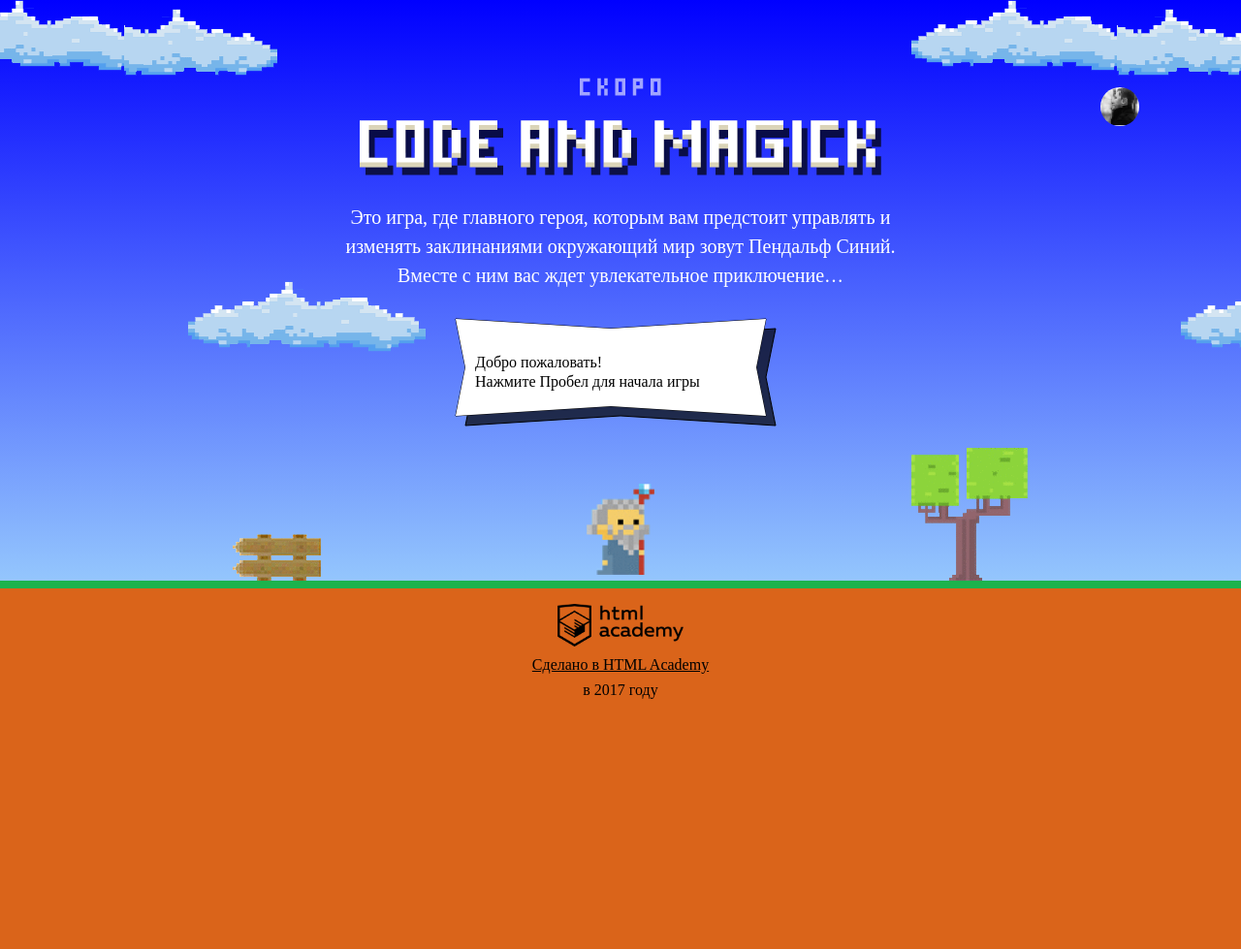
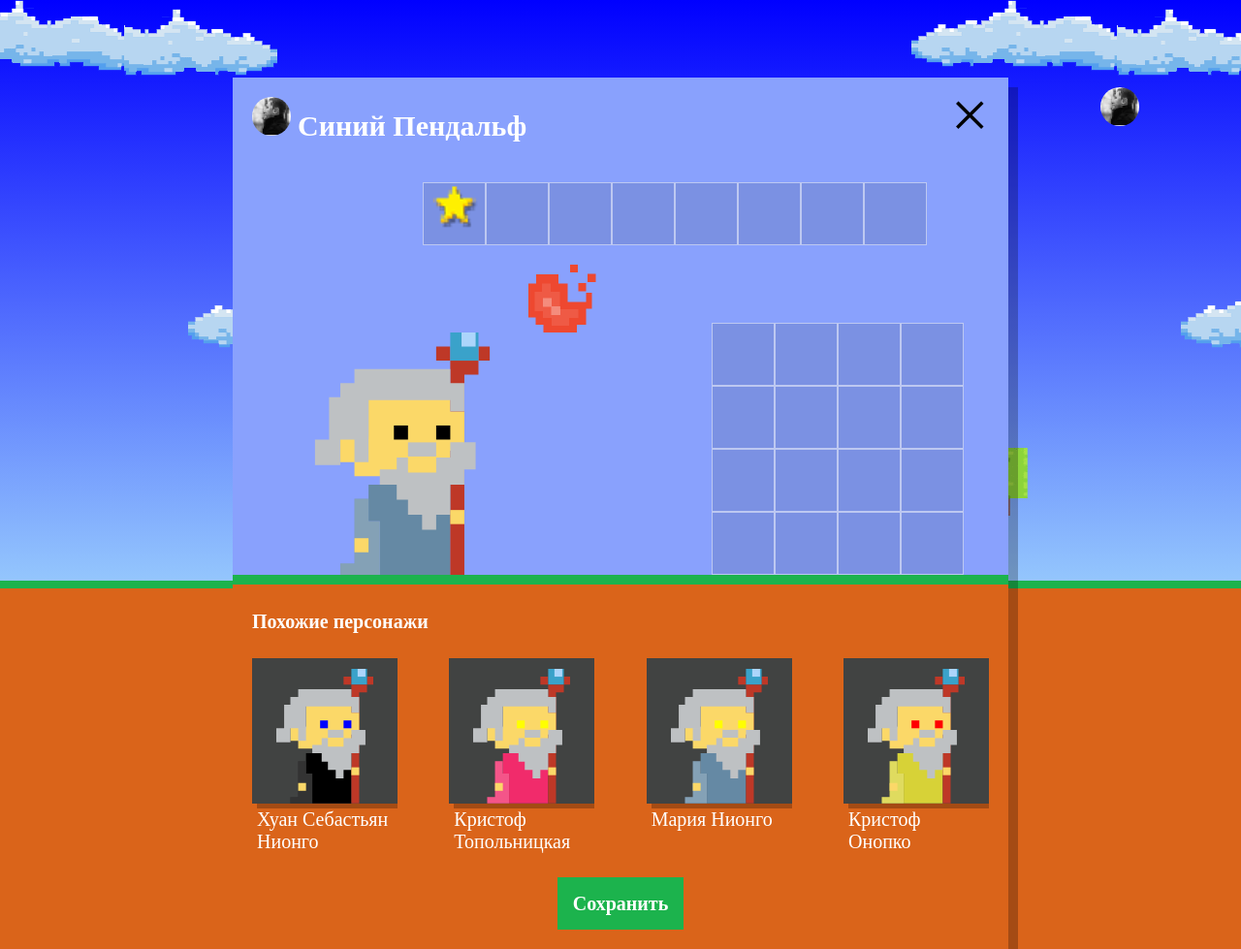
Before and after one commit to aleksey-pro/code-and-magick-11, a website: page index.html in a window 1280 px wide. Shown: the whole page at 97% size. Before the commit the page ends 800 px from the top, so only its background shows below. Drawn offline with Linux system fonts and the light colour scheme; a web font is replaced by a local one.

Commit message:
Написан код генерации случайных аттрибутов выбора мага

```diff
--- a/index.html
+++ b/index.html
@@ -210,6 +210,7 @@
   }
 </script>
 
+<script src="js/setup.js"></script>
 <script src="js/stat.js"></script>
 <script src="js/game.js"></script>
 
--- /dev/null
+++ b/js/setup.js
@@ -0,0 +1,65 @@
+'use strict';
+
+var setupWizard = document.querySelector('.setup');
+setupWizard.classList.remove('hidden');
+
+var WIZARD_NAMES = ['Иван', 'Хуан Себастьян', 'Мария', 'Кристоф', 'Виктор', 'Юлия', 'Люпита', 'Вашингтон'];
+var WIZARD_SURNAMES = ['да Марья', 'Верон', 'Мирабелла', 'Вальц', 'Онопко', 'Топольницкая', 'Нионго', 'Ирвинг'];
+var COAT_COLORS = ['rgb(101, 137, 164)', 'rgb(241, 43, 107)', 'rgb(146, 100, 161)', 'rgb(56, 159, 117)', 'rgb(215, 210, 55)', 'rgb(0, 0, 0)'];
+var EYES_COLORS = ['black', 'red', 'blue', 'yellow', 'green'];
+
+var getRandom = function (arr) {
+  function _getRandomNum(min, max) {
+    return (Math.random() * (max - min) + min).toFixed(0);
+  }
+  var randNum = _getRandomNum(0, arr.length - 1);
+  return arr[randNum];
+};
+
+var wizards = [
+  {
+    name: getRandom(WIZARD_NAMES) + ' \n ' + getRandom(WIZARD_SURNAMES),
+    eyesColor: getRandom(EYES_COLORS),
+    coatColor: getRandom(COAT_COLORS)
+  },
+  {
+    name: getRandom(WIZARD_NAMES) + ' \n ' + getRandom(WIZARD_SURNAMES),
+    eyesColor: getRandom(EYES_COLORS),
+    coatColor: getRandom(COAT_COLORS)
+  },
+  {
+    name: getRandom(WIZARD_NAMES) + ' \n ' + getRandom(WIZARD_SURNAMES),
+    eyesColor: getRandom(EYES_COLORS),
+    coatColor: getRandom(COAT_COLORS)
+  },
+  {
+    name: getRandom(WIZARD_NAMES) + ' \n ' + getRandom(WIZARD_SURNAMES),
+    eyesColor: getRandom(EYES_COLORS),
+    coatColor: getRandom(COAT_COLORS)
+  }
+];
+
+var similarWizardTemplate = document.querySelector('#similar-wizard-template').content.querySelector('.setup-similar-item');
+
+var renderWizard = function (wizard) {
+  var wizardElement = similarWizardTemplate.cloneNode(true);
+
+  wizardElement.querySelector('.setup-similar-label').textContent = wizard.name;
+  wizardElement.querySelector('.wizard-coat').style.fill = wizard.coatColor;
+  wizardElement.querySelector('.wizard-eyes').style.fill = wizard.eyesColor;
+
+  return wizardElement;
+};
+
+var fillElements = function (elem) {
+  var fragment = document.createDocumentFragment();
+  for (var i = 0; i < wizards.length; i++) {
+    fragment.appendChild(renderWizard(wizards[i]));
+  }
+  elem.appendChild(fragment);
+};
+
+var similarListElement = setupWizard.querySelector('.setup-similar-list');
+fillElements(similarListElement);
+
+setupWizard.querySelector('.setup-similar').classList.remove('hidden');
```
